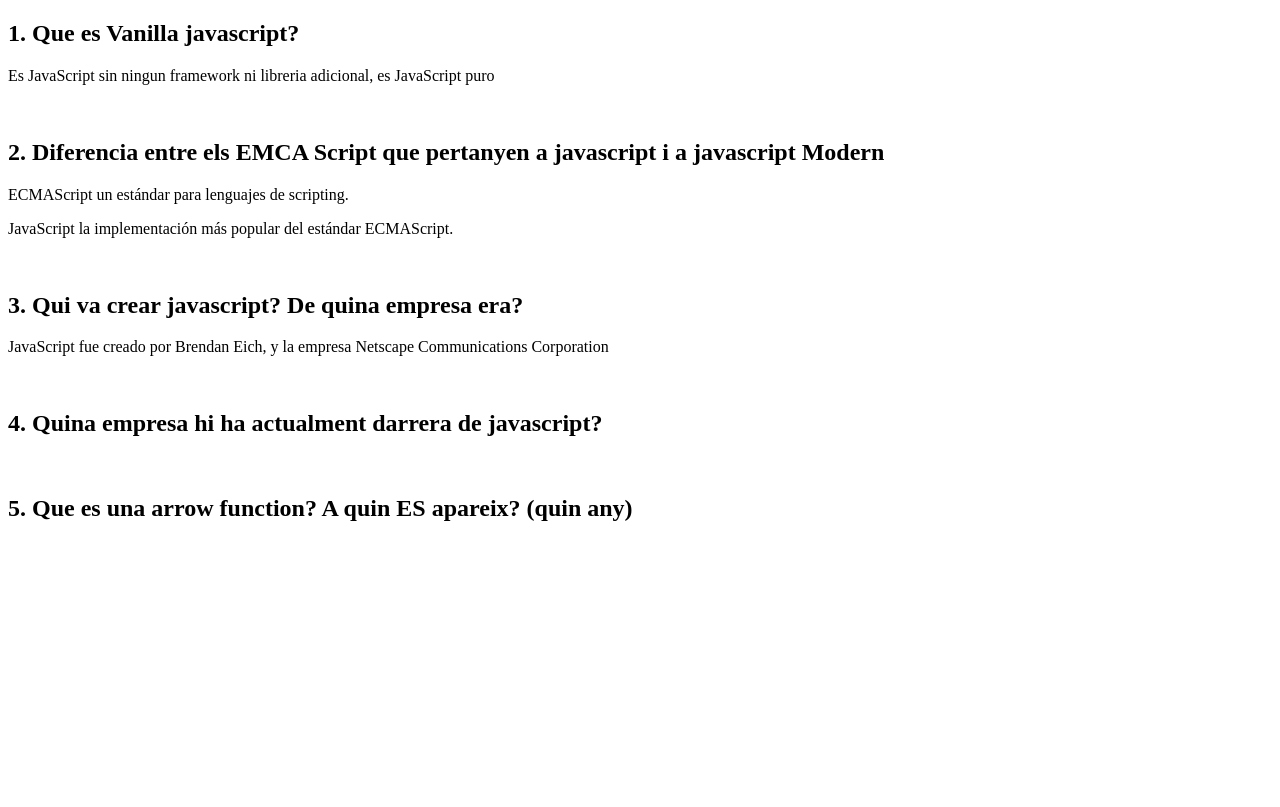
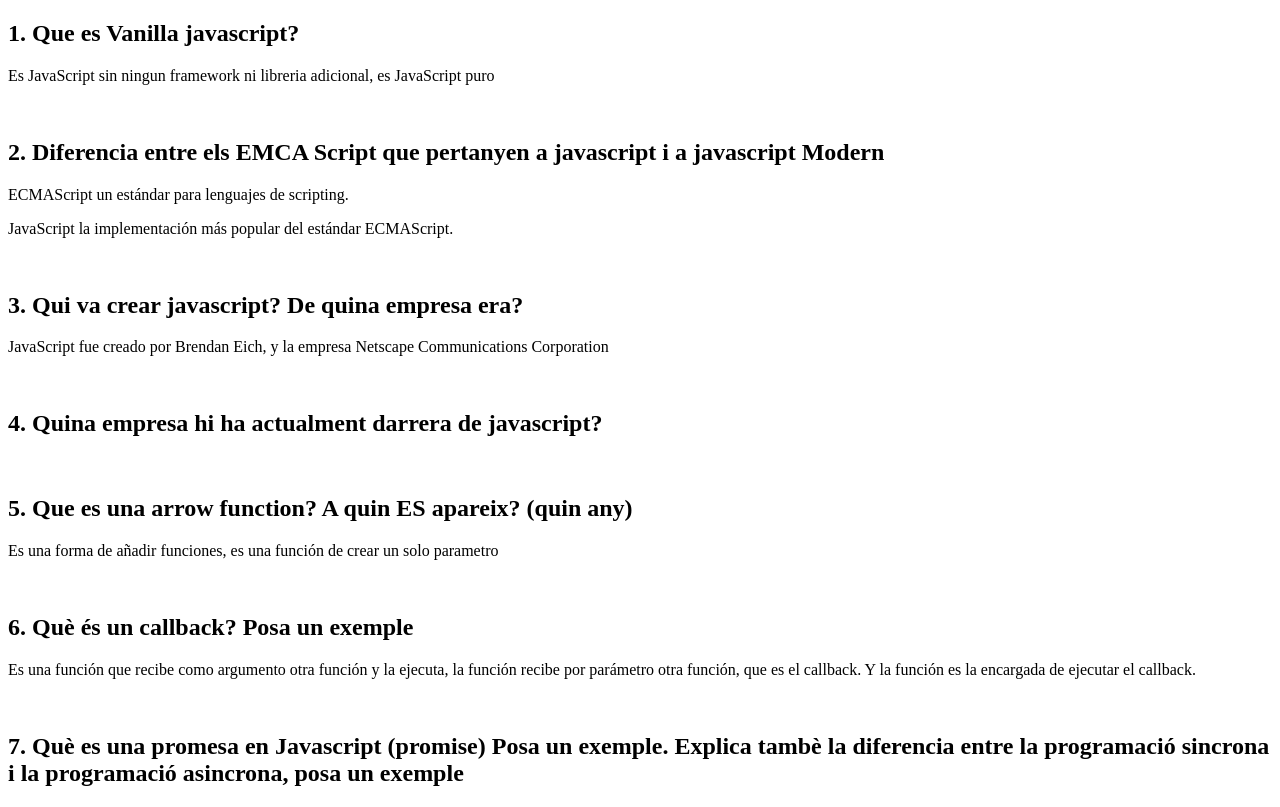
Before and after one commit to MGarci1999/dec-marcg, a plain HTML site: page index.html in a window 1280 px wide. Drawn offline with Linux system fonts and the light colour scheme.

Commit message:
Update index.html

```diff
--- a/index.html
+++ b/index.html
@@ -21,5 +21,12 @@
     <p></p>
     <br>
     <h2>5. Que es una arrow function? A quin ES apareix? (quin any) </h2>
+    <p>Es una forma de añadir funciones, es una función de crear un solo parametro</p>
+    <br>
+    <h2>6. Què és un callback? Posa un exemple</h2>
+    <p>Es una función que recibe como argumento otra función y la ejecuta, la función recibe por parámetro otra función, que es el callback. Y la función es la encargada de ejecutar el callback.</p>
+    <br>
+    <h2>7. Què es una promesa en Javascript (promise) Posa un exemple. Explica tambè la diferencia entre la programació sincrona i la programació asincrona, posa un exemple</h2>
+    <p></p>
 </body>
 </html>
```
